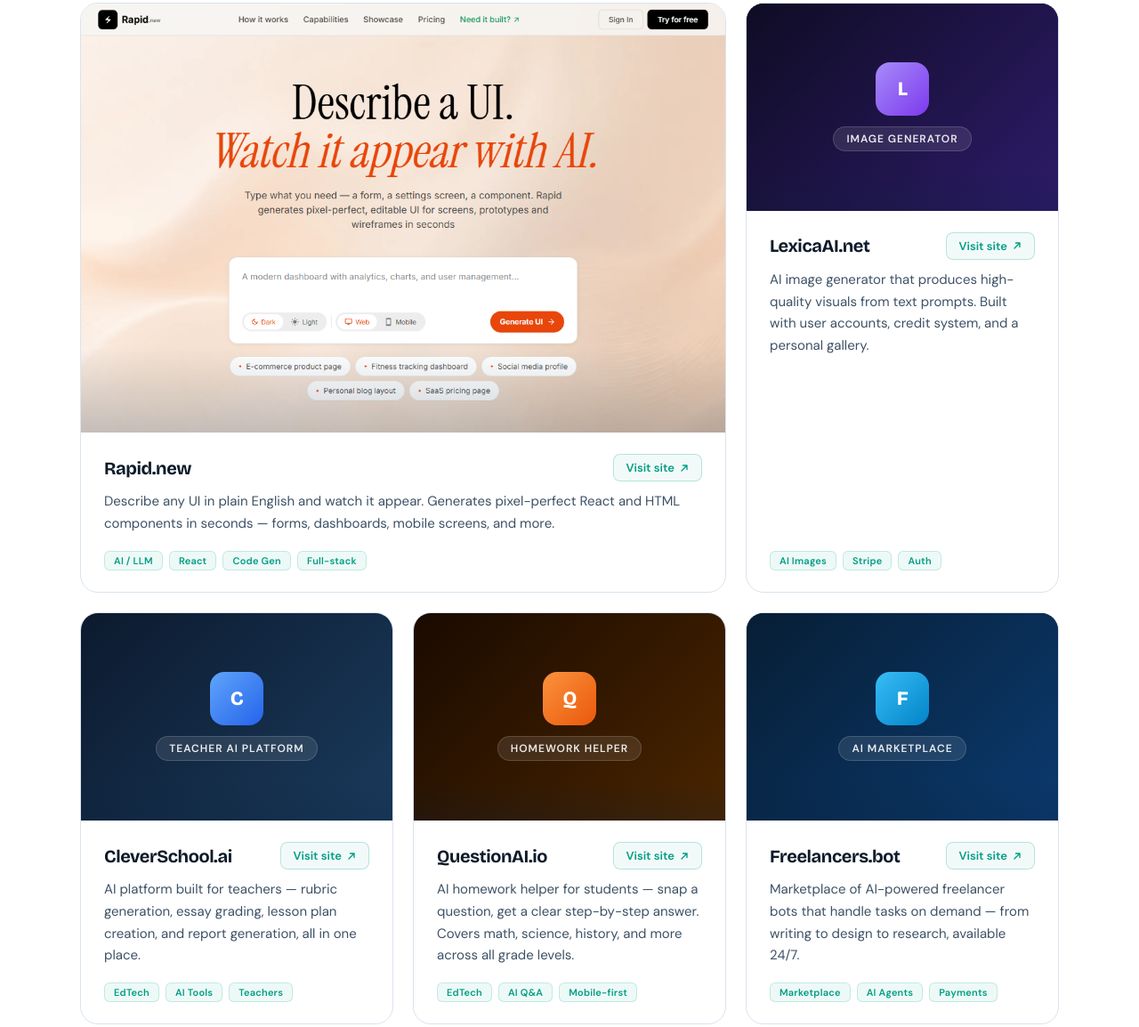
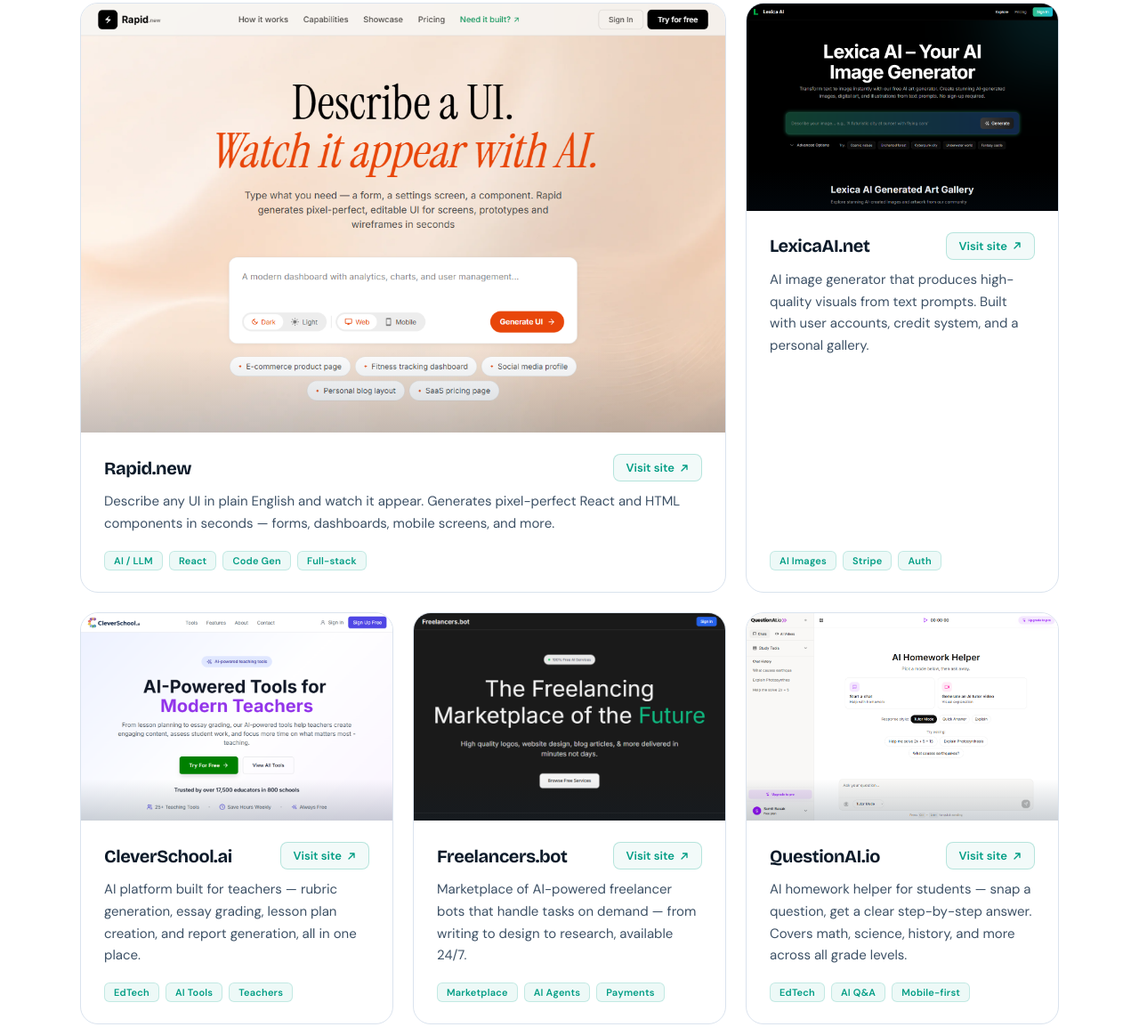
Before and after one commit to sumitbasak100/rapid-studio, a website: page public/index.html in a window 1280 px wide. Shown: the part 2181-3335 px from the top of the page at 89% size. Drawn offline with nearby package versions, Linux system fonts and the light colour scheme; no server answers.

Commit message:
Update index.html

```diff
--- a/public/index.html
+++ b/public/index.html
@@ -380,16 +380,7 @@ h2.sec-title .t { color: var(--teal-dim); }
   pointer-events: none; z-index: 1;
 }
 
-
-/* fallback shown when img fails to load */
-.sc-preview-fallback {
-  position: absolute; inset: 0; z-index: 0;
-  display: flex; align-items: center; justify-content: center;
-}
-.sc-preview-fallback-inner {
-  display: flex; flex-direction: column; align-items: center; gap: 12px;
-}
-.sc-logo-wrap {
+  .sc-logo-wrap {
   width: 60px; height: 60px; border-radius: 16px;
   display: flex; align-items: center; justify-content: center;
   font-family: 'Bricolage Grotesque', sans-serif;
@@ -918,12 +909,6 @@ footer {
     <div class="sc-card" data-project="lexica">
       <div class="sc-card-preview">
         <img src="/lexicaai.net.png" alt="LexicaAI preview" onerror="this.style.display='none'">
-        <div class="sc-preview-fallback" style="background:linear-gradient(135deg,#0f0c24,#2d1b69)">
-          <div class="sc-preview-fallback-inner">
-            <div class="sc-logo-wrap" style="background:linear-gradient(135deg,#a78bfa,#7c3aed)">L</div>
-            <div class="sc-preview-label">Image Generator</div>
-          </div>
-        </div>
       </div>
       <div class="sc-card-body">
         <div class="sc-card-meta">
@@ -941,12 +926,6 @@ footer {
     <div class="sc-card" data-project="cleverschool">
       <div class="sc-card-preview">
         <img src="/cleverschool.ai.png" alt="CleverSchool.ai preview" onerror="this.style.display='none'">
-        <div class="sc-preview-fallback" style="background:linear-gradient(135deg,#0c1a2e,#1a3a5c)">
-          <div class="sc-preview-fallback-inner">
-            <div class="sc-logo-wrap" style="background:linear-gradient(135deg,#60a5fa,#2563eb)">C</div>
-            <div class="sc-preview-label">Teacher AI Platform</div>
-          </div>
-        </div>
       </div>
       <div class="sc-card-body">
         <div class="sc-card-meta">
@@ -960,16 +939,27 @@ footer {
       </div>
     </div>
 
+    <!-- Freelancers.bot -->
+    <div class="sc-card" data-project="freelancers">
+      <div class="sc-card-preview">
+        <img src="/freelancers.bot.png" alt="Freelancers.bot preview" onerror="this.style.display='none'">
+      </div>
+      <div class="sc-card-body">
+        <div class="sc-card-meta">
+          <div class="sc-card-name">Freelancers.bot</div>
+          <a href="https://freelancers.bot" target="_blank" rel="noopener noreferrer" class="sc-card-link">Visit site <svg width="12" height="12" viewBox="0 0 16 16" fill="none"><path d="M6 4h6v6M4 12l8-8" stroke="currentColor" stroke-width="1.8" stroke-linecap="round" stroke-linejoin="round"/></svg></a>
+        </div>
+        <div class="sc-card-desc">Marketplace of AI-powered freelancer bots that handle tasks on demand — from writing to design to research, available 24/7.</div>
+        <div class="sc-card-tags">
+          <span class="sc-card-tag">Marketplace</span><span class="sc-card-tag">AI Agents</span><span class="sc-card-tag">Payments</span>
+        </div>
+      </div>
+    </div>
+
     <!-- QuestionAI.io -->
     <div class="sc-card" data-project="questionai">
       <div class="sc-card-preview">
         <img src="/questionai.io.png" alt="QuestionAI preview" onerror="this.style.display='none'">
-        <div class="sc-preview-fallback" style="background:linear-gradient(135deg,#1a0a00,#4a2500)">
-          <div class="sc-preview-fallback-inner">
-            <div class="sc-logo-wrap" style="background:linear-gradient(135deg,#fb923c,#ea580c)">Q</div>
-            <div class="sc-preview-label">Homework Helper</div>
-          </div>
-        </div>
       </div>
       <div class="sc-card-body">
         <div class="sc-card-meta">
@@ -979,29 +969,6 @@ footer {
         <div class="sc-card-desc">AI homework helper for students — snap a question, get a clear step-by-step answer. Covers math, science, history, and more across all grade levels.</div>
         <div class="sc-card-tags">
           <span class="sc-card-tag">EdTech</span><span class="sc-card-tag">AI Q&amp;A</span><span class="sc-card-tag">Mobile-first</span>
-        </div>
-      </div>
-    </div>
-
-    <!-- Freelancers.bot -->
-    <div class="sc-card" data-project="freelancers">
-      <div class="sc-card-preview">
-        <img src="/freelancers.bot.png" alt="Freelancers.bot preview" onerror="this.style.display='none'">
-        <div class="sc-preview-fallback" style="background:linear-gradient(135deg,#071e35,#0b3a6e)">
-          <div class="sc-preview-fallback-inner">
-            <div class="sc-logo-wrap" style="background:linear-gradient(135deg,#38bdf8,#0284c7)">F</div>
-            <div class="sc-preview-label">AI Marketplace</div>
-          </div>
-        </div>
-      </div>
-      <div class="sc-card-body">
-        <div class="sc-card-meta">
-          <div class="sc-card-name">Freelancers.bot</div>
-          <a href="https://freelancers.bot" target="_blank" rel="noopener noreferrer" class="sc-card-link">Visit site <svg width="12" height="12" viewBox="0 0 16 16" fill="none"><path d="M6 4h6v6M4 12l8-8" stroke="currentColor" stroke-width="1.8" stroke-linecap="round" stroke-linejoin="round"/></svg></a>
-        </div>
-        <div class="sc-card-desc">Marketplace of AI-powered freelancer bots that handle tasks on demand — from writing to design to research, available 24/7.</div>
-        <div class="sc-card-tags">
-          <span class="sc-card-tag">Marketplace</span><span class="sc-card-tag">AI Agents</span><span class="sc-card-tag">Payments</span>
         </div>
       </div>
     </div>
```
